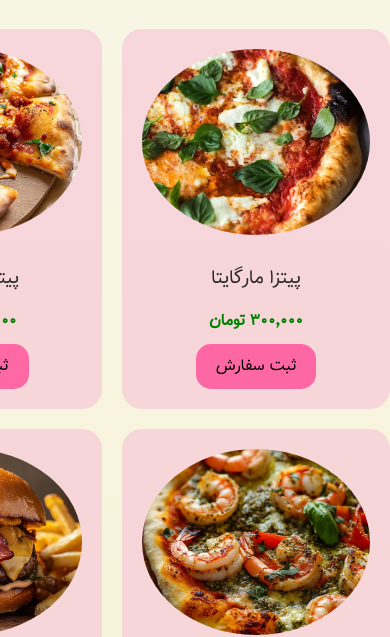
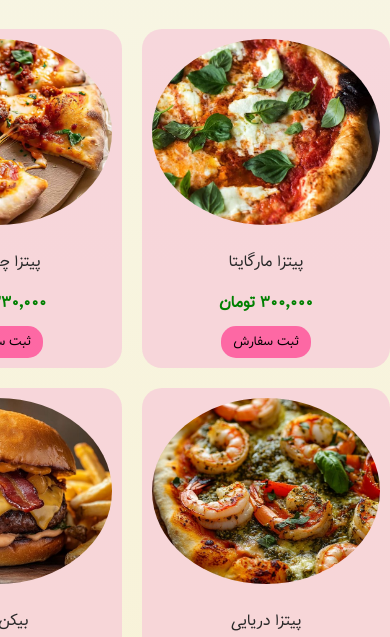
Before and after one commit to melilka/fast-food-bartar, a plain HTML site: page menu.html in a window 390 px wide. Shown: the part 209-846 px from the top of the page. Drawn offline with nearby package versions, Linux system fonts and the light colour scheme; files whose address does not match are found by name.

Commit message:
menu.html

```diff
--- a/menu.html
+++ b/menu.html
@@ -11,6 +11,7 @@
         href="https://cdn.jsdelivr.net/npm/slick-carousel/slick/slick-theme.css" />
   <link rel="stylesheet" href="https://cdn.jsdelivr.net/npm/toastify-js/src/toastify.min.css">
   <link rel="stylesheet" href="https://cdn.jsdelivr.net/npm/aos@2.3.4/dist/aos.css">
+  <meta name="viewport" content="width=device-width, initial-scale=1.0">
 
   <style>
 .header-container nav {
@@ -123,7 +124,32 @@
     transform: scale(0.98);
     transition: all 0.1s ease;
 }
+@media (max-width: 600px) {
+  .featured-grid {
+    grid-template-columns: repeat(auto-fit, minmax(280px, 1fr));
+  }
+ .featured-grid .card img {
+    width: 100%;
+    height: auto;
+}
 
+  .featured-grid .card {
+    padding: 10px;
+  }
+  .featured h2 {
+    font-size: 1.8rem;
+  }
+  .featured-grid .card .title,
+  .featured-grid .card .price {
+    font-size: 1rem;
+  }
+
+ .featured-grid .card button {
+    font-size: 13px;
+    padding: 6px 12px;
+}
+
+}
 @media (max-width: 768px) {
     .featured-grid {
         grid-template-columns: repeat(2, 1fr);
```
